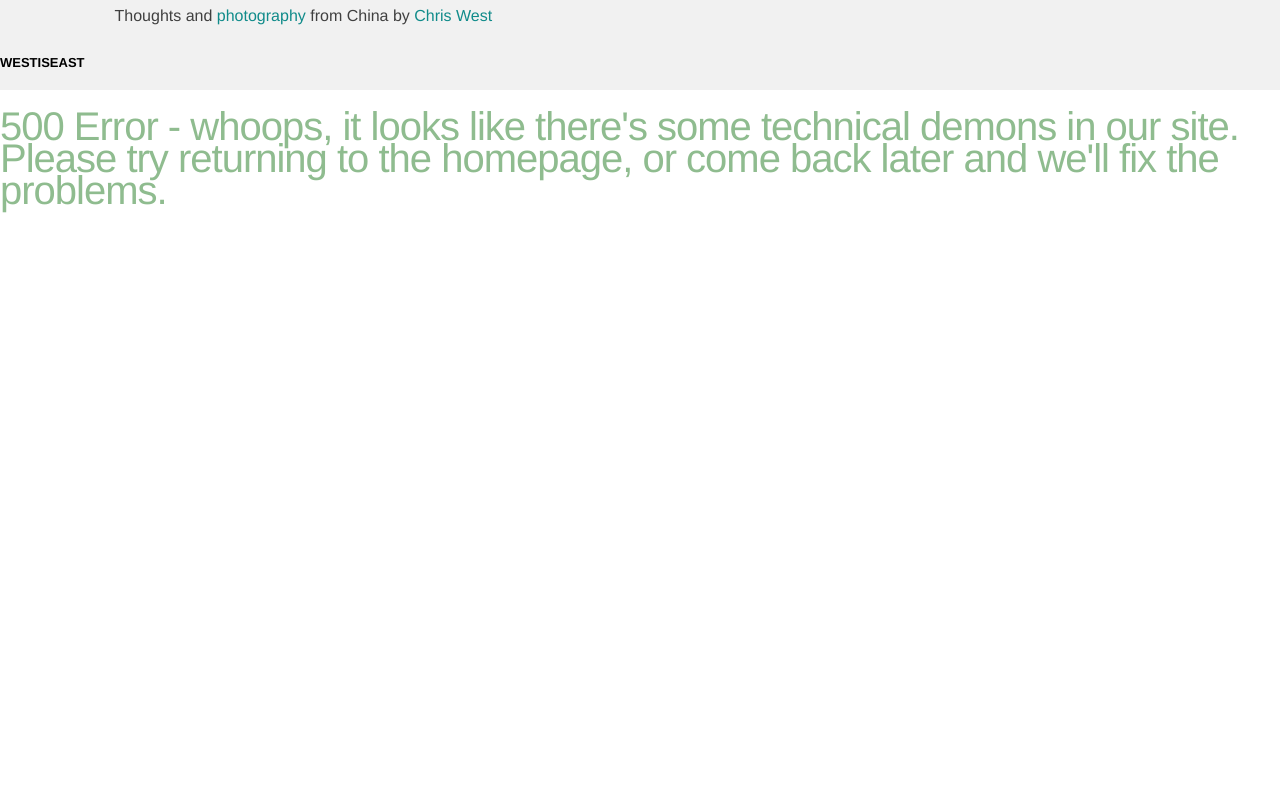
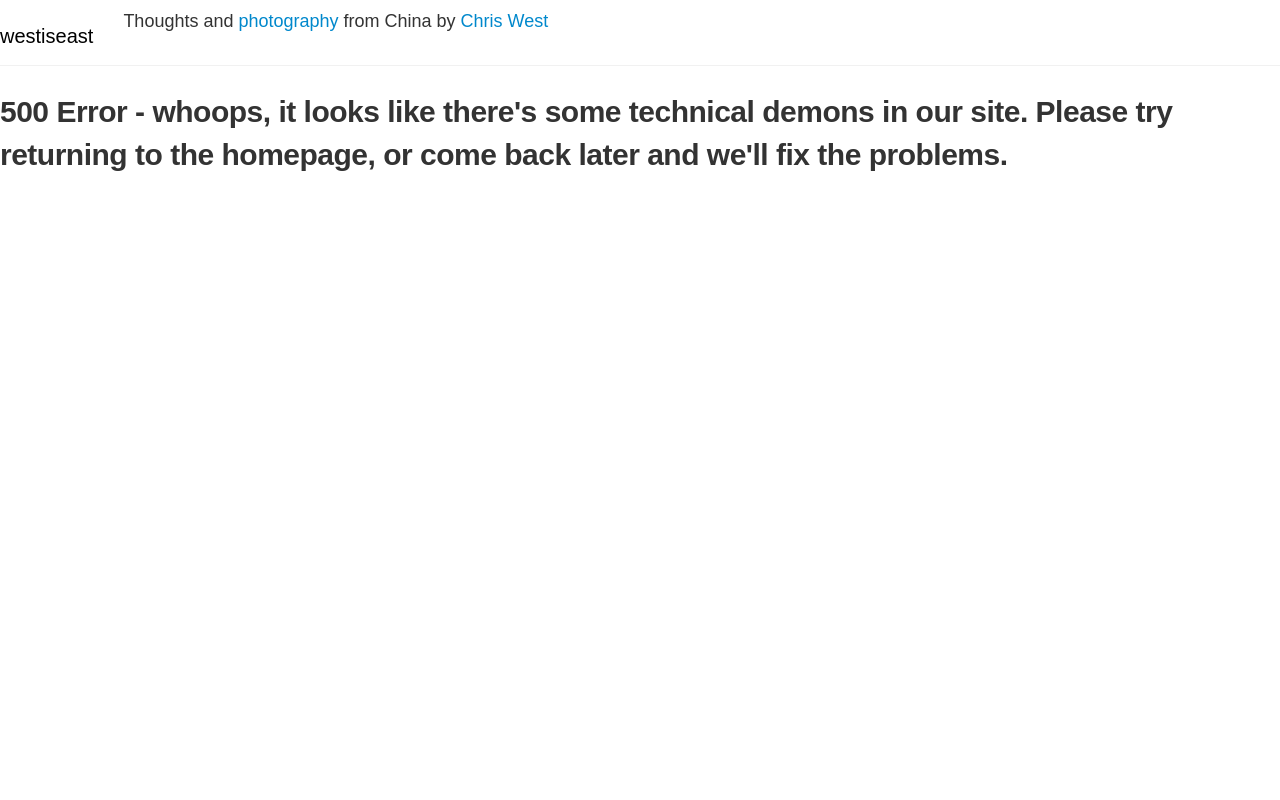
Before and after one commit to minrivertea/westiseast, a Django app: template blog/templates/500.html in a window 1280 px wide. Run offline with Django 3.2, Linux system fonts and the light colour scheme; the template is opened without the code that fills it, so the values that code supplies are empty; some libraries are stand-ins or nearby versions.

Commit message:
style changes

```diff
--- a/blog/templates/home.html
+++ b/blog/templates/home.html
@@ -17,7 +17,7 @@
 <style type="text/css">
 p.summary {
   margin: 0 0 30px 0;
-  font-size: 13px;
+  font-size: 14px;
   float: left;
 
 }
--- a/static/css/styles.css
+++ b/static/css/styles.css
@@ -7,11 +7,15 @@ html,body,div,span,applet,object,iframe,h1,h2,h3,h4,h5,h6,p,blockquote,pre,a,abb
 }
 
 body, ul, ol, p {
-    color: #404040;
-    font-family: "Droid Serif", Helvetica Neue,Helvetica,Arial,sans-serif;
-    font-size: 16px;
+    color: #333;
+    font-family: "Bitter", sans-serif;
+    font-size: 18px;
     font-weight: 300;
-    line-height: 2em;
+    line-height: 2.4em;
+}
+
+body {
+  background: #fff;
 }
 
 strong {
@@ -33,11 +37,10 @@ h1 a {
 }
 
 h2 {
-    color: #8FBC8F;
-    font-size: 40px;
-    font-weight: normal;
-    letter-spacing: -1px;
-    margin: 0px 0 10px;
+    color: #333;
+    font-size: 30px;
+    letter-spacing: -0.5px;
+    margin: 0px;
     padding: 0;
 }
 
@@ -61,24 +64,20 @@ h4 {
     padding: 0px 35px 35px 0;
     position: absolute;
     right: 0;
-    width: 55%;
-}
-
-#header .container {
-  padding-top: 0;
+    width: 50%;
 }
 
 #header {
-    background: none repeat scroll 0 0 #F1F1F1;
     height: 90px;
-    margin-bottom: 20px;
     padding: 0;
     width: 100%;
 }
 
 #header #header-elements {
-  padding: 0px 0;
-  float: left;
+    float: left;
+    padding: 0;
+    width: 100%;
+    border-bottom: 1px solid #f1f1f1;
 }
 
 #header img {
@@ -88,10 +87,9 @@ h4 {
 
 #header h1 {
     float: left;
-    font-size: 13px;
-    font-weight: 600;
-    margin: 47px 30px 0 0;
-    text-transform: uppercase;
+    font-size: 20px;
+    font-weight: normal;
+    margin: 15px 30px 0 0;
 }
 
 #header #site-explanation {
@@ -359,7 +350,18 @@ span.read-more{font-size:12px}
   cursor: pointer;
 }
 
-p.click-photo-message{text-align:left;font-size:0.8em;color:#666;margin:0 0 10px 0}span.tags{color:#999;margin-left:10px}img.little-tags{position:relative;top:7px;left:10px}div.caption{color:#333;font-size:0.8em;margin:10px 0px 20px 20px;padding:5px 5px 15px;width:500px;text-align:left}a{text-decoration:none;color:#108b8a}a img{border:none}a img:hover{opacity:0.8}
+p.click-photo-message{text-align:left;font-size:0.8em;color:#666;margin:0 0 10px 0}span.tags{color:#999;margin-left:10px}img.little-tags{position:relative;top:7px;left:10px}div.caption{color:#333;font-size:0.8em;margin:10px 0px 20px 20px;padding:5px 5px 15px;width:500px;text-align:left}
+
+a {
+    text-decoration:none;
+    color:#0088CC;
+}
+
+a img {
+    border:none;
+}
+
+a img:hover{opacity:0.8}
 
 a:hover {
 	color:#D75701;
```
Also changed, not shown: other parts of static/css/styles.css (+17 -24 lines), blog/templates/base.html (+7 -4 lines).
